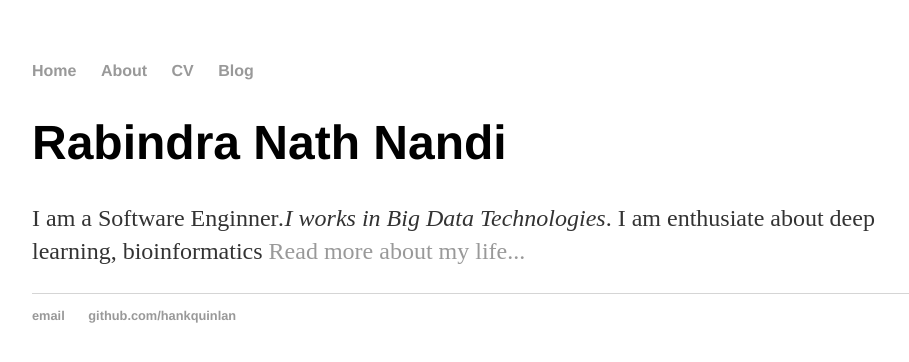
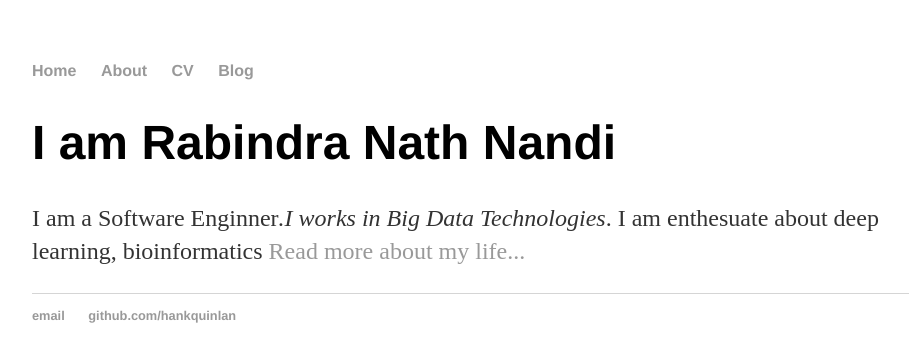
Before and after one commit to robi56/robi56.github.io, a Jekyll site: the page built from index.html, in a window 1280 px wide. Shown: the top 362 px of the page, without its empty margins (160-1069 px from the left). Built offline with Jekyll 4.4.1, drawn with Linux system fonts in a browser that asks for light colours.

Commit message:
index.html edit

```diff
--- a/index.html
+++ b/index.html
@@ -1,9 +1,9 @@
 ---
 layout: default
-title: Rabindra Nath Nandi
+title: Hank Quinlan, Horrible Cop
 ---
 
 		<div class="blurb">
-			<h1>Rabindra Nath Nandi</h1>
-			<p>I am a Software Enginner<em>.I works in Big Data Technologies</em>. I am enthusiate about deep learning, bioinformatics <a href="/about">Read more about my life...</a></p>
+			<h1>I am Rabindra Nath Nandi</h1>
+			<p>I am a Software Enginner<em>.I works in Big Data Technologies</em>. I am enthesuate about deep learning, bioinformatics <a href="/about">Read more about my life...</a></p>
 		</div>
```
